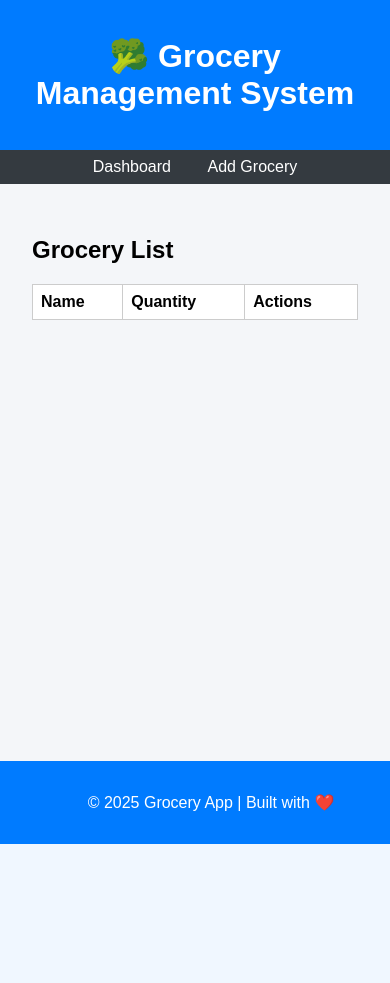
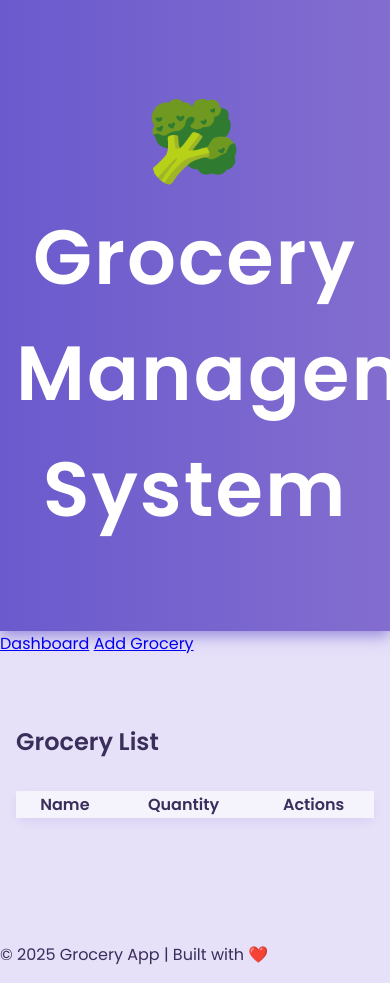
Before and after one commit to STC-MVC-Project/grocery-mgt-app, a PHP site: page / in a window 390 px wide; the page is wider, and only the part inside the window is pictured. Before the commit the page ends 844 px from the top of that part, so only its background shows below. Run offline with PHP 8.4, Linux system fonts and the light colour scheme; data that the repository does not hold is empty.

Commit message:
Update style.css
This is my changes to the CSS

```diff
--- a/css/style.css
+++ b/css/style.css
@@ -1,58 +1,283 @@
+@import url('https://fonts.googleapis.com/css2?family=Poppins:wght@400;600&display=swap');
+
 body {
-    font-family: Arial, sans-serif;
-    background: #f4f6f9;
+    font-family: 'Poppins', sans-serif;
+    background: #e6e0f8; /* very light lavender */
     margin: 0;
     padding: 0;
+    color: #3a2e5b;
+    min-height: 100vh;
 }
+
+/* HEADER */
 header {
-    background: #007bff;
+    background: linear-gradient(90deg, #6a5acd, #836dcf);
+    color: #fff;
+    padding: 2rem 1rem;
+    text-align: center;
+    font-size: 2.4rem;
+    font-weight: 600;
+    letter-spacing: 2px;
+    box-shadow: 0 4px 15px rgba(106, 90, 205, 0.7);
+    user-select: none;
+}
+
+/* NAVIGATION */
+.main-nav {
+    background: #5c4dbd; /* softer purple */
+    padding: 1rem 0;
+    box-shadow: 0 3px 10px rgba(92, 77, 189, 0.25);
+}
+
+.main-nav ul {
+    list-style: none;
+    margin: 0;
+    padding: 0;
+    display: flex;
+    justify-content: center;
+    gap: 2rem;
+    flex-wrap: wrap;
+}
+
+.main-nav a {
+    color: #ddd9ff;
+    text-decoration: none;
+    font-weight: 500;
+    font-size: 1.05rem;
+    padding: 0.5rem 1rem;
+    border-radius: 30px;
+    transition: background 0.3s ease, color 0.3s ease;
+}
+
+.main-nav a:hover,
+.main-nav a:focus {
+    background: #8379e6;
+    color: #fff;
+    outline: none;
+    box-shadow: 0 0 10px #8379e6;
+}
+
+.main-nav a.active {
+    background: #9370db;
     color: white;
-    padding: 1em;
-    text-align: center;
+    box-shadow: 0 0 12px rgba(147, 112, 219, 0.4);
 }
-nav {
-    background: #343a40;
-    color: white;
-    padding: 0.5em;
-    text-align: center;
+
+/* MAIN CONTAINER */
+main {
+    max-width: 900px;
+    margin: 2rem auto 6rem;
+    padding: 1rem;
 }
-nav a {
-    color: white;
-    margin: 0 1em;
-    text-decoration: none;
+
+/* FORM CONTAINER */
+.form-container {
+    background: #f5f3fb; /* soft off-white lavender */
+    padding: 2rem;
+    border-radius: 16px;
+    box-shadow: 0 4px 12px rgba(106, 90, 205, 0.1);
+    max-width: 500px;
+    margin: 2rem auto;
 }
-main {
-    padding: 2em;
+
+form fieldset {
+    border: none;
+    padding: 0;
+    margin: 0;
 }
+
+form legend {
+    font-size: 1.3rem;
+    font-weight: 600;
+    color: #6a5acd;
+    margin-bottom: 1rem;
+}
+
+form label {
+    display: block;
+    margin: 1rem 0 0.3rem;
+    font-weight: 500;
+    color: #3a2e5b;
+}
+
+input, button {
+    font-family: 'Poppins', Arial, sans-serif;
+    font-size: 1rem;
+    border-radius: 50px;
+    border: none;
+    padding: 0.75rem 1.5rem;
+    margin: 0.75rem 0;
+    box-sizing: border-box;
+    transition: box-shadow 0.3s ease, transform 0.3s ease;
+}
+
+input {
+    width: 100%;
+    background: #fff;
+    box-shadow: 0 3px 10px rgba(106, 90, 205, 0.07);
+    border: 2px solid transparent;
+    outline-offset: 4px;
+}
+
+input:focus {
+    border-color: #9370db;
+    box-shadow: 0 0 15px #9370db;
+    outline: none;
+    transform: scale(1.02);
+}
+
+button {
+    background: #9370db;
+    color: #fff;
+    cursor: pointer;
+    font-weight: 600;
+    box-shadow: 0 4px 15px rgba(147, 112, 219, 0.6);
+    min-width: 140px;
+    display: inline-block;
+    padding-left: 2rem;
+    padding-right: 2rem;
+}
+
+button:hover,
+button:focus {
+    background: #6a5acd;
+    box-shadow: 0 6px 20px rgba(106, 90, 205, 0.8);
+    transform: scale(1.05);
+    outline: none;
+}
+
+/* ERROR MESSAGE */
+.error-message {
+    background-color: #f8d7da;
+    color: #842029;
+    border: 1px solid #f5c2c7;
+    padding: 1rem;
+    border-radius: 8px;
+    margin-bottom: 1rem;
+    font-weight: 500;
+}
+
+/* TABLE STYLES */
 table {
     width: 100%;
-    border-collapse: collapse;
-    background: white;
+    border-collapse: separate;
+    border-spacing: 0 12px;
+    background: transparent;
 }
-table th, table td {
-    padding: 0.5em;
-    border: 1px solid #ccc;
+
+thead th {
+    background: #7b68ee;
+    color: white;
+    padding: 1rem;
+    border-radius: 12px 12px 0 0;
     text-align: left;
 }
-footer {
-    background: #007bff;
+
+tbody tr {
+    background: #f5f3fb; /* soft off-white lavender */
+    box-shadow: 0 4px 10px rgba(106, 90, 205, 0.1);
+    border-radius: 12px;
+    transition: transform 0.2s ease, box-shadow 0.2s ease;
+}
+
+tbody tr:hover {
+    transform: translateY(-2px);
+    box-shadow: 0 6px 14px rgba(131, 121, 230, 0.3);
+}
+
+tbody td {
+    padding: 1rem;
+    font-size: 1rem;
+    color: #4a427d;
+    border-bottom: 1px solid #ddd6f7;
+}
+
+/* ACTION BUTTONS IN TABLE */
+.action-btn {
+    display: inline-block;
+    margin-right: 0.5rem;
+    padding: 0.5rem 1rem;
+    border-radius: 50px;
+    text-decoration: none;
+    font-size: 0.95rem;
+    font-weight: 500;
+    transition: background 0.3s ease, transform 0.2s ease;
+}
+
+.action-btn.edit {
+    background-color: #9370db;
     color: white;
+}
+
+.action-btn.delete {
+    background-color: #d9534f;
+    color: white;
+}
+
+.action-btn:hover {
+    transform: scale(1.05);
+    box-shadow: 0 2px 10px rgba(0, 0, 0, 0.1);
+}
+
+/* EMPTY STATE MESSAGE */
+.empty-message {
     text-align: center;
-    padding: 1em;
+    padding: 2rem;
+    font-size: 1.2rem;
+    color: #888;
+    background: #f5f3fb; /* soft off-white lavender */
+    border-radius: 12px;
+    box-shadow: 0 4px 12px rgba(0, 0, 0, 0.05);
+}
+
+/* FOOTER */
+.app-footer {
+    background: linear-gradient(90deg, #5c4dbd, #836dcf);
+    color: #f4f1ff;
+    text-align: center;
+    padding: 2rem 1rem;
     position: fixed;
     bottom: 0;
     width: 100%;
+    box-shadow: 0 -4px 15px rgba(92, 77, 189, 0.5);
+    font-size: 0.95rem;
+    z-index: 10;
 }
-input, button {
-    padding: 0.5em;
-    margin: 0.5em 0;
-    width: 100%;
+
+.app-footer .footer-content {
+    max-width: 900px;
+    margin: 0 auto;
 }
-button {
-    background: #28a745;
-    color: white;
-    border: none;
+
+.app-footer a {
+    color: #f4f1ff;
+    text-decoration: underline;
+    margin: 0 0.4rem;
+    font-weight: 500;
+    transition: color 0.3s ease;
 }
-button:hover {
-    background: #218838;
+
+.app-footer a:hover {
+    color: #e3d4ff;
+    text-shadow: 0 0 5px rgba(227, 212, 255, 0.6);
 }
+
+/* RESPONSIVE NAV */
+@media (max-width: 600px) {
+    .main-nav ul {
+        flex-direction: column;
+        gap: 1rem;
+    }
+
+    table thead th {
+        font-size: 1rem;
+    }
+
+    table tbody td {
+        font-size: 0.9rem;
+    }
+
+    .form-container, main {
+        padding: 1rem;
+    }
+}
```
